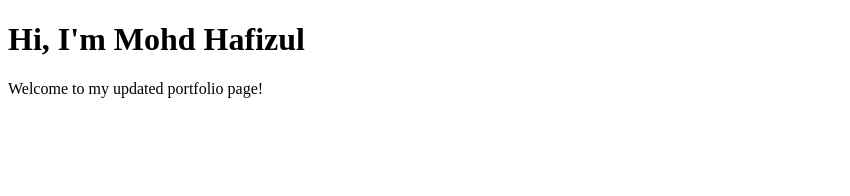
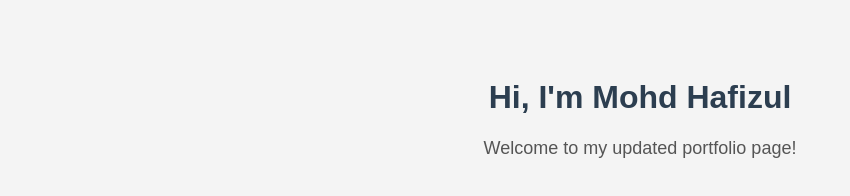
Before and after one commit to pzul94/my-portfolio, a plain HTML site: page index.html in a window 1280 px wide. Shown: the whole page, without its empty margins (0-850 px from the left). Drawn offline with Linux system fonts and the light colour scheme.

Commit message:
update css

```diff
--- a/index.html
+++ b/index.html
@@ -1,6 +1,7 @@
 <!DOCTYPE html>
 <html>
 <head>
+  <link rel="stylesheet" href="style.css">
   <title>My Portfolio</title>
 </head>
 <body>
--- /dev/null
+++ b/style.css
@@ -0,0 +1,15 @@
+body {
+    background-color: #f4f4f4;
+    font-family: Arial, sans-serif;
+    text-align: center;
+    padding: 50px;
+  }
+
+  h1 {
+    color: #2c3e50;
+  }
+
+  p {
+    color: #555;
+    font-size: 18px;
+  }
```
